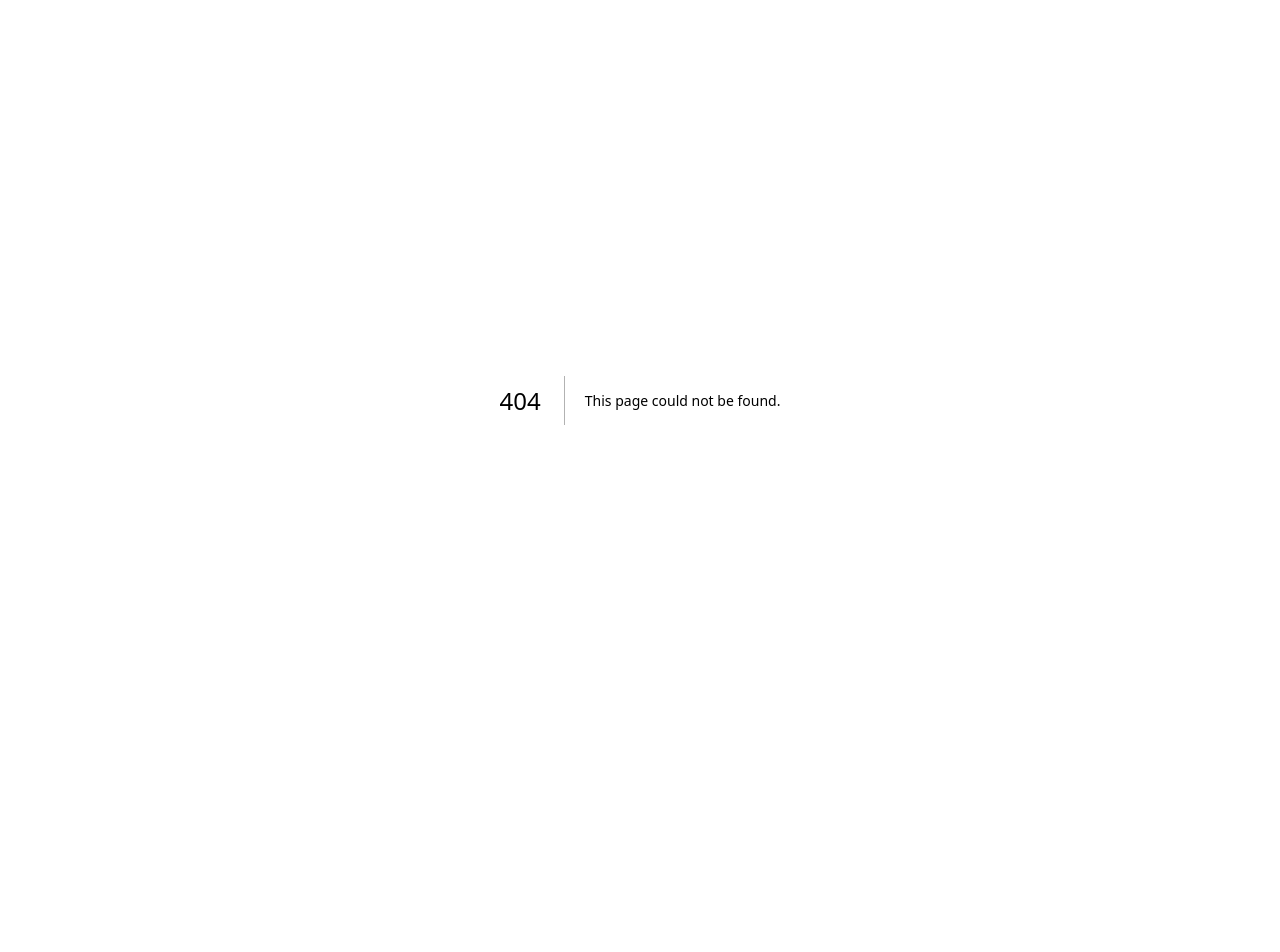
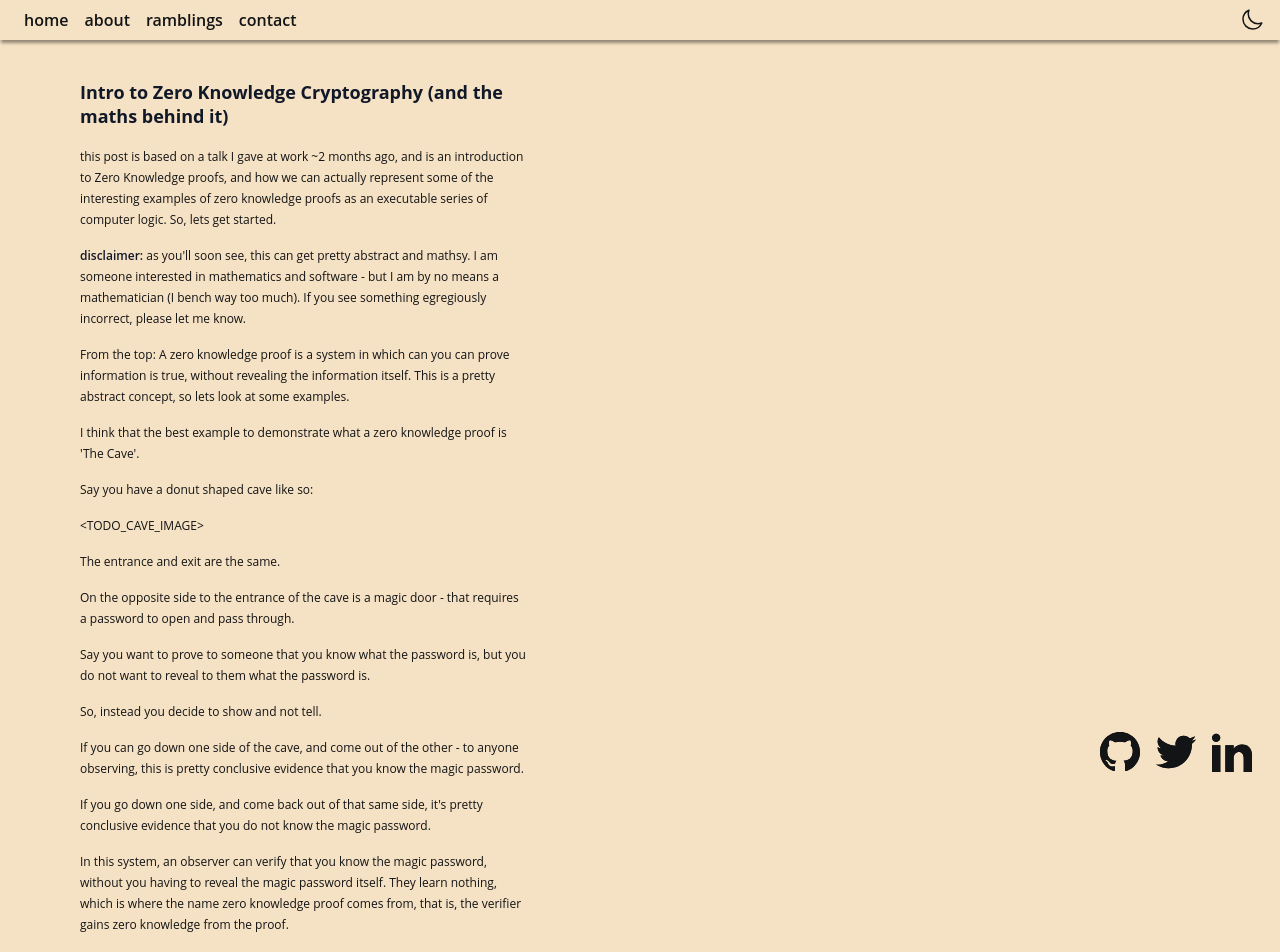
Before and after one commit to hooperben/hooperben, a Next.js app in the folder next-app/: page /ramblings/zk-intro in a window 1280 px wide. Before the commit this address had no page. Shown: the top 952 px of the page. Before the commit the page ends 800 px from the top, so only its background shows below. Built offline with nearby package versions, Linux system fonts and the light colour scheme.

Commit message:
feat: added start of zk article

```diff
--- /dev/null
+++ b/next-app/pages/ramblings/zk-intro.tsx
@@ -0,0 +1,141 @@
+import Markdown from "react-markdown";
+import Layout from "../../components/Layout";
+import remarkMath from "remark-math";
+import rehypeKatex from "rehype-katex";
+import "katex/dist/katex.min.css";
+import Head from "next/head";
+
+const markdown = [
+  `
+  ## Intro to Zero Knowledge Cryptography (and the maths behind it)
+
+this post is based on a talk I gave at work ~2 months ago, and is an introduction to Zero Knowledge proofs, and how we can actually represent some of the interesting examples of zero knowledge proofs as an executable series of computer logic. So, lets get started.
+
+**disclaimer:** as you'll soon see, this can get pretty abstract and mathsy. I am someone interested in mathematics and software - but I am by no means a mathematician (I bench way too much). If you see something egregiously incorrect, please let me know.
+
+From the top: A zero knowledge proof is a system in which can you can prove information is true, without revealing the information itself. This is a pretty abstract concept, so lets look at some examples.
+
+I think that the best example to demonstrate what a zero knowledge proof is 'The Cave'.
+
+Say you have a donut shaped cave like so:
+
+<TODO_CAVE_IMAGE>
+
+The entrance and exit are the same.
+
+On the opposite side to the entrance of the cave is a magic door - that requires a password to open and pass through.
+
+Say you want to prove to someone that you know what the password is, but you do not want to reveal to them what the password is.
+
+So, instead you decide to show and not tell.
+
+If you can go down one side of the cave, and come out of the other - to anyone observing, this is pretty conclusive evidence that you know the magic password.
+
+If you go down one side, and come back out of that same side, it's pretty conclusive evidence that you do not know the magic password.
+
+In this system, an observer can verify that you know the magic password, without you having to reveal the magic password itself. They learn nothing, which is where the name zero knowledge proof comes from, that is, the verifier gains zero knowledge from the proof.
+
+This is a pretty cool little thought experiment, but how is this useful you ask? Well, the ability to prove information without revealing it has quite a lot of applications in the real world.
+
+While the above example might seem oddly specific and arbitrary - you can actually extract this model to something a bit more generic, that is, you can use this prover/verifier in non-cave specific applications.
+
+- Want to prove to Optus that you're an Australian citizen, without revealing your drivers license number?
+- Want to prove to a Real Estate agent that you have enough money to buy a house, without revealing your account balance?
+- Want to prove to your work that you have a doctors certificate, without revealing what the certificate is for?
+
+zero knowledge proofs are exciting as they represent a way to get the benefits of modern technology, without having to give up some of the privacy we currently sacrifice in every day life.
+
+It's all well and good to describe how cool new technologies could work - but how do we actually implement zero knowledge proofs? Well, to do that, we need to get a bit mathsy.
+
+### The Current State of Zero Knowledge Proofs
+
+In this article, we are going to be using a model called PLONK (Permutations over Lagrange-bases for Oecumenical Noninteractive arguments of Knowledge - quite a mouthful), to generate build a zero knowledge proof system.
+
+PLONK is was first proposed in a paper by Ariel Gabizon, Zachary J. Williamson, and Oana Ciobotaru. That paper is what I'll be trying to unmathesize a bit with the following explanation.
+
+So, let's replace our cave example above with the following function:
+
+$$ f(x) = 21x - x = 420 $$
+
+I know a solution for $$ x $$ where this statement evaluates to true, meaning I know a number that can be multiplied by 21, subtract that number from this multiplicand and it adds to 420.
+
+Or in the context of our cave example:
+
+- $$ f(x) $$ = the tunnel
+- $$ x $$ = magic password
+- verifier = anyone who can evaluate the statement (you?)
+- prover = me, the person who knows a solution
+
+but the question is now - how can we structure this program so that when the verifier evaluates this statement, they do so having no idea what $$ x $$ is? to find out, well, lets go a bit deeper
+
+the above statement, $$ f(x) = 21x - x = 420 $$, can actually be expressed as a circuit diagram using only additive and multiplicative gates, that is, gates like so:
+
+these kind of logic gates are everywhere in computer science/electrical engineering, and you using billions (if not trillions) of them every single day when you use modern computers - pretty cool.
+
+these diagrams are very useful for humans - but we can't really evaluate them in a computer program, so we need to express them in a way that we can actually execute. the above circuit can be expressed as the following statements:
+
+if all of these conditions are true, then the circuit passes.
+
+in PLONK, we express constraints like this:
+
+$$ Q_La + Q_Rb + Q_OC + Q_Mab + Q_C = 0 $$
+
+This looks daunting, but let me explain.
+
+- $$ Q_L $$ = the left input wire
+- $$ Q_R $$ = the right input wire
+- $$ Q_O $$ = the output wire
+- $$ Q_M $$ = the multiplication gate
+- $$ Q_C $$ = the constant
+
+now that we have our logic gate/verified that this program can actually be compiled to an additive/multiplicative program we can execute, we can actually simplify this even further, and express this as the following statements. You can view this as, if all of these statements are met, the above circuit runs.
+
+do you notice anything about the form of the above statements? they are all vector points that we can express in 2 dimensions, like so:
+
+`,
+];
+
+const IndividualRamble = () => {
+  return (
+    <Layout title={`ZK Intro | hooper.link`}>
+      <Head>
+        <title>Zero Knowledge Proofs</title>
+
+        <meta
+          property="og:url"
+          content="https://hooper.link/ramblings/zk-intro"
+        />
+        <meta property="og:type" content="article" />
+        <meta property="og:title" content="Zero Knowledge Proofs Intro" />
+        <meta property="og:description" content="my attempt at explaining ZK" />
+        <meta property="og:image" content="https://hooper.link/zk-proof.png" />
+
+        {/* Twitter Card Meta Tags */}
+        <meta name="twitter:card" content="summary_large_image" />
+        <meta
+          name="twitter:domain"
+          content="https://hooper.link/ramblings/zk-intro"
+        />
+        <meta
+          name="twitter:url"
+          content="https://hooper.link/ramblings/zk-intro"
+        />
+        <meta name="twitter:title" content="The 96er" />
+        <meta
+          name="twitter:description"
+          content="my attempt at explaining ZK"
+        />
+        <meta name="twitter:image" content="https://hooper.link/zk-proof.png" />
+      </Head>
+      <div className="flex flex-col">
+        <div className="prose dark:prose-invert text-black dark:text-darkCream dark:prose-strong:text-darkCream dark:prose-h1:text-darkCream dark:prose-h2:text-darkCream dark:prose-h3:text-darkCream dark:prose-h4:text-darkCream dark:prose-h5:text-darkCream dark:prose-h6:text-darkCream">
+          <Markdown remarkPlugins={[remarkMath]} rehypePlugins={[rehypeKatex]}>
+            {markdown[0]}
+          </Markdown>
+        </div>
+      </div>
+    </Layout>
+  );
+};
+
+export default IndividualRamble;
```
Also changed, not shown: next-app/public/zk-proof.png (renamed from next-app/public/proofs-introduction.png).
